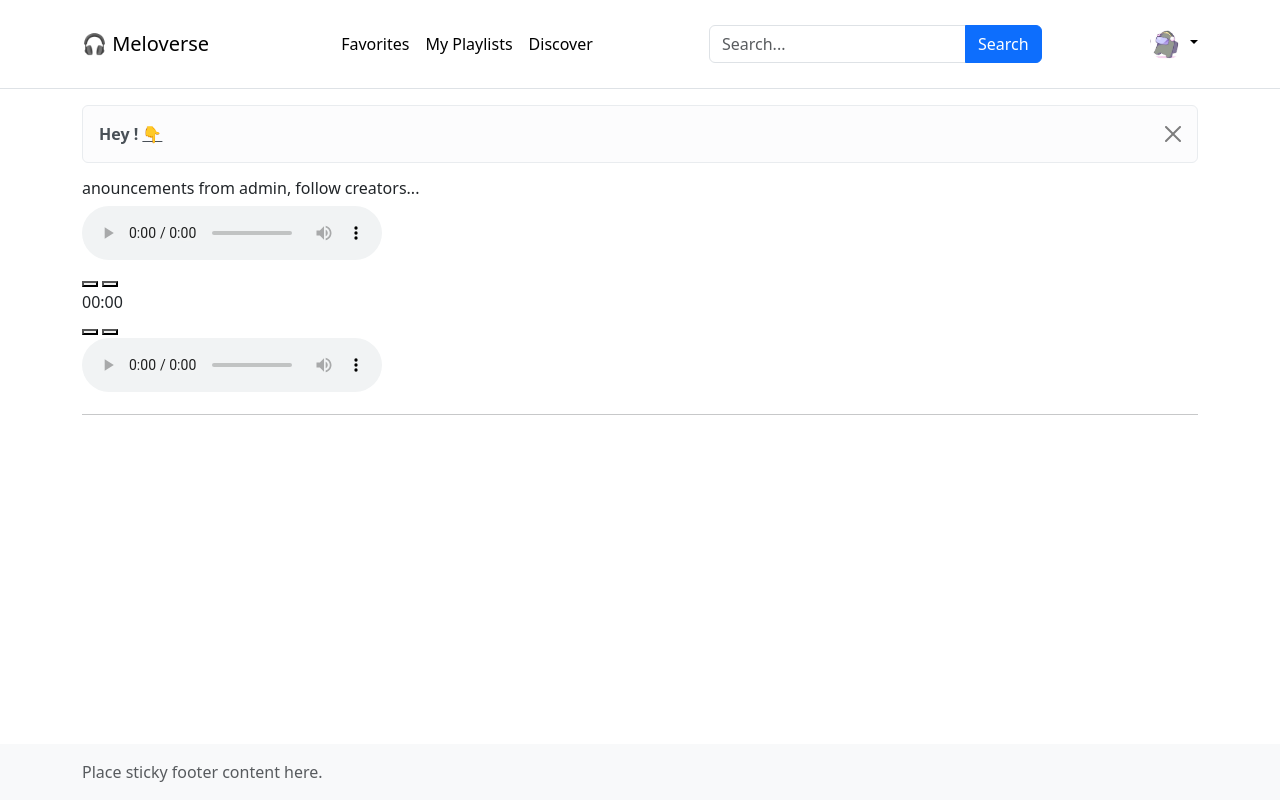
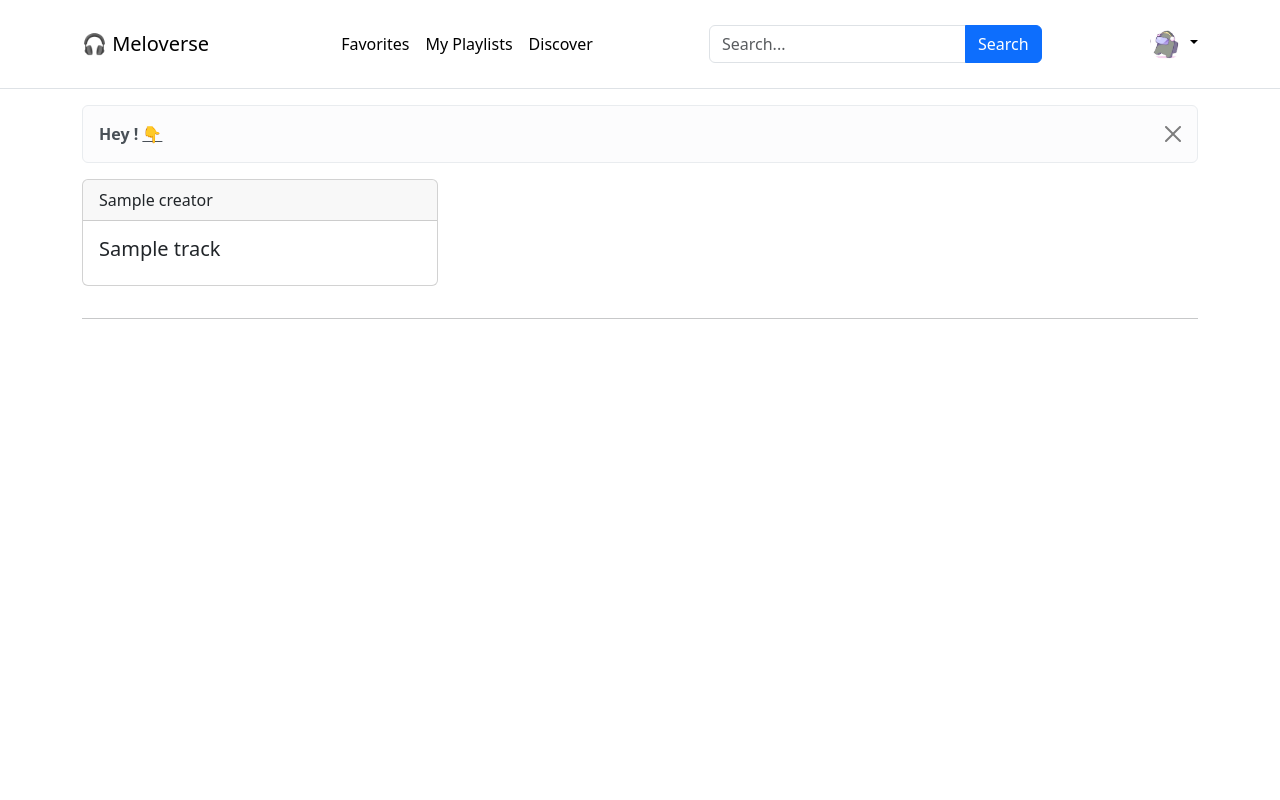
Before and after one commit to Eyuvaraj/Meloverse, a Python web app: template templates/user/user_dashboard.html in a window 1280 px wide. Run offline with Jinja, Linux system fonts and the light colour scheme; the template is opened without the code that fills it: most values are stand-ins (such as "Sample title", 1, 10 or a date in 2020); some libraries are stand-ins or nearby versions.

Commit message:
play songs

```diff
--- a/templates/creator/creator_center.html
+++ b/templates/creator/creator_center.html
@@ -388,7 +388,7 @@
                         <div class="modal-body">
                           <form id="edit_album" method="post">
                             <div class="form-group mt-2 mb-2">
-                              <label for="album_name">Song Name :</label>
+                              <label for="album_name">Album Name :</label>
                               <input type="text" id="album_name" placeholder="Album Name" name="album_name"
                                 required="True" class="form-control" value="{{ album.album_name }}">
                             </div>
--- a/templates/user/creator_profile.html
+++ b/templates/user/creator_profile.html
@@ -197,5 +197,6 @@
     {% else %}
     <h5>No Albums published!!</h5>
     {% endif %}
+    <br><br><br>
 </div>
 {% endblock %}
--- a/templates/user/user_dashboard.html
+++ b/templates/user/user_dashboard.html
@@ -73,41 +73,47 @@
       {% endif %}
       <button type="button" class="btn-close" data-bs-dismiss="alert" aria-label="Close"></button>
     </div>
-    <h6>anouncements from admin, follow creators...</h6>
-    <div class="player">
-      <audio controls>
-        <source
-          src="{{ url_for('static', filename='uploads/A.R._Rahman_-_Enna_Sona_Best_Video_OK_Jaanu_Arijit_Singh_Shraddha_Kapoor_Aditya_Roy.mp3') }}"
-          type="audio/mp3">
-      </audio>
-      <div class="controls">
-        <button class="play" data-icon="P" aria-label="play pause toggle"></button>
-        <button class="stop" data-icon="S" aria-label="stop"></button>
-        <div class="timer">
-          <div></div>
-          <span aria-label="timer">00:00</span>
+    <div class="row">
+      {% for track,creator in tracks %}
+      <div class="col-4">
+        <div class="card mb-3">
+          <div class="card-header">{{ creator }}</div>
+          <div class="card-body">
+            <h5 class="card-title">{{ track.track_name }}</h5>
+            <a href="#" class="stretched-link" data-bs-toggle="offcanvas"
+              data-bs-target="#offcanvasScrolling_{{ track.track_id }}"></a>
+            <div class="offcanvas offcanvas-bottom" style="height: 20vh;" data-bs-scroll="true" data-bs-backdrop="false"
+              tabindex="-1" id="offcanvasScrolling_{{ track.track_id }}">
+              <div class="container">
+                <div class="offcanvas-header">
+                  <a href="{{ url_for('user.creator_profile', user=current_user, creator=track.creator_id)}}"
+                    style="text-decoration: none;">
+                    <h5 class="offcanvas-title" id="offcanvasScrollingLabel">{{ track.track_name }} - {{ creator }}</h5>
+                  </a>
+                  <button type="button" class="btn-close" data-bs-dismiss="offcanvas" aria-label="Close"></button>
+                </div>
+                <div class="offcanvas-body" style="padding: 4px;">
+                  <audio controls>
+                    <source src="{{ url_for('static', filename='uploads/' + track.track_file) }}" type="audio/mp3">
+                  </audio>
+                </div>
+              </div>
+            </div>
+          </div>
         </div>
-        <button class="rwd" data-icon="B" aria-label="rewind"></button>
-        <button class="fwd" data-icon="F" aria-label="fast forward"></button>
       </div>
+      {% endfor %}
     </div>
-
-
-    <audio controls>
-      <source
-        src="{{ url_for('static', filename='uploads/A.R._Rahman_-_Enna_Sona_Best_Video_OK_Jaanu_Arijit_Singh_Shraddha_Kapoor_Aditya_Roy.mp3') }}"
-        type="audio/mp3">
-      Your browser does not support the audio element.
-    </audio>
     <hr>
+    <br><br><br>
   </div>
 </main>
 {% endblock %}
 
 {% block footer %}
-<footer class="footer mt-auto py-3 bg-body-tertiary">
+<!-- <footer class="footer mt-auto py-3 bg-body-tertiary">
   <div class="container">
     <span class="text-body-secondary">Place sticky footer content here.</span>
   </div>
-</footer>
+</footer> -->
 {% endblock %}
```
Also changed, not shown: application/app_controllers/users.py (+9 -1 lines), instance/meloverse_db.sqlite3.
